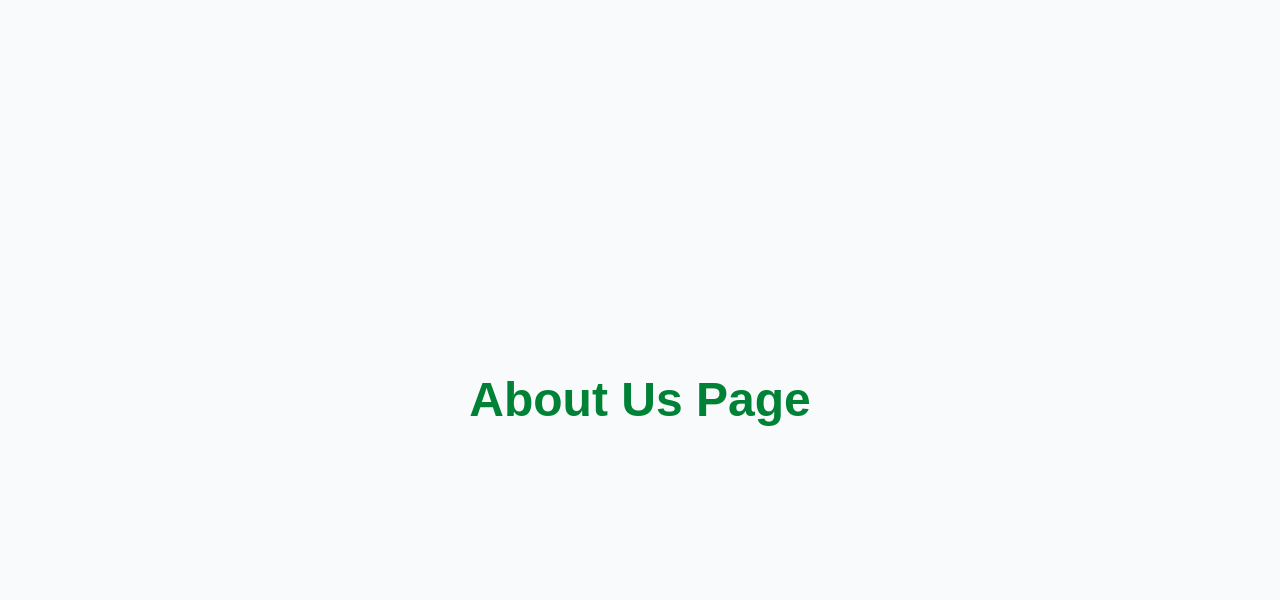
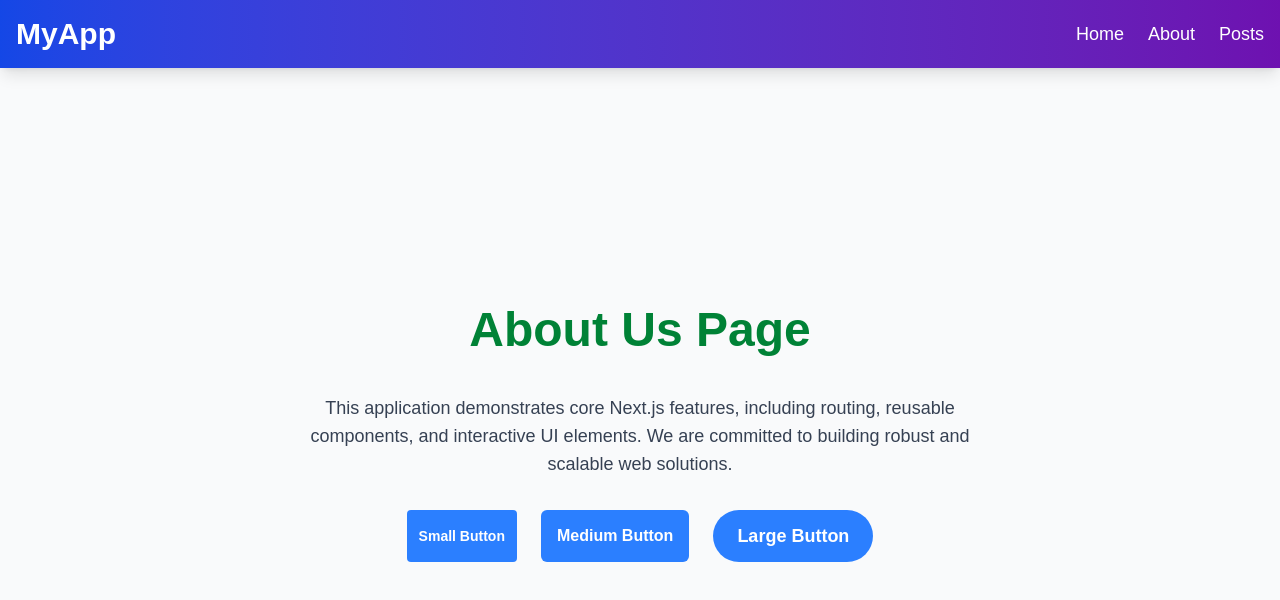
Before and after one commit to KoketsoPhiri/alx-project-0x02-setup, a Next.js app in the folder alx-project-0x02/: page /about/About in a window 1280 px wide. Shown: the top 600 px of the page. Built offline with nearby package versions, Linux system fonts and the light colour scheme.

Commit message:
updated header component

```diff
--- a/alx-project-0x02/components/common/Button.tsx
+++ b/alx-project-0x02/components/common/Button.tsx
@@ -1,16 +1,27 @@
+// components/common/Button.tsx
 import React from 'react';
+import { ButtonProps, ButtonSize, ButtonShape } from '@/interfaces';
 
-interface ButtonProps {
-  children: React.ReactNode;
-  onClick?: () => void;
-  className: string;
-}
+const Button: React.FC<ButtonProps> = ({
+  children,
+  size = 'medium', // Default size
+  shape = 'rounded-md', // Default shape
+  onClick,
+  className, // Allow additional classes
+}) => {
+  const sizeClasses: Record<ButtonSize, string> = {
+    small: 'px-3 py-1 text-sm',
+    medium: 'px-4 py-2 text-base',
+    large: 'px-6 py-3 text-lg',
+  };
 
-const Button: React.FC<ButtonProps> = ({ children, onClick, className }) => {
+  const baseClasses = 'font-semibold transition-colors duration-200 focus:outline-none focus:ring-2 focus:ring-opacity-75';
+  const colorClasses = 'bg-blue-500 hover:bg-blue-600 text-white'; // Default button color
+
   return (
     <button
       onClick={onClick}
-      className={`px-4 py-2 rounded-md bg-blue-500 text-white hover:bg-blue-600 focus:outline-none focus:ring-2 focus:ring-blue-500 focus:ring-opacity-50 ${className}`}
+      className={`${baseClasses} ${colorClasses} ${sizeClasses[size]} ${shape} ${className || ''}`}
     >
       {children}
     </button>
--- a/alx-project-0x02/components/layout/Header.tsx
+++ b/alx-project-0x02/components/layout/Header.tsx
@@ -1,25 +1,39 @@
+// components/layout/Header.tsx
 import Link from 'next/link';
 import React from 'react';
 
 const Header: React.FC = () => {
   return (
-    <header className="bg-blue-600 text-white shadow-md py-4">
-      <div className="container mx-auto flex justify-between items-center px-4">
-        <h3 className="font-bold text-2xl">
+    <header className="bg-gradient-to-r from-blue-700 to-purple-800 text-white shadow-lg py-4">
+      <div className="container mx-auto flex flex-col sm:flex-row justify-between items-center px-4">
+        <h3 className="font-bold text-3xl mb-3 sm:mb-0">
           <Link href="/">
-            <span className="cursor-pointer hover:text-blue-200 transition-colors duration-200">My Next.js App</span>
+            <span className="cursor-pointer hover:text-blue-200 transition-colors duration-200">
+              MyApp
+            </span>
           </Link>
         </h3>
         <nav>
-          <ul className="flex space-x-6">
+          <ul className="flex flex-wrap justify-center sm:justify-start space-x-4 sm:space-x-6 text-lg">
             <li>
               <Link href="/home">
-                <span className="cursor-pointer hover:underline hover:text-blue-200 transition-colors duration-200">Home</span>
+                <span className="cursor-pointer hover:underline hover:text-blue-200 transition-colors duration-200">
+                  Home
+                </span>
               </Link>
             </li>
             <li>
               <Link href="/about">
-                <span className="cursor-pointer hover:underline hover:text-blue-200 transition-colors duration-200">About</span>
+                <span className="cursor-pointer hover:underline hover:text-blue-200 transition-colors duration-200">
+                  About
+                </span>
+              </Link>
+            </li>
+            <li>
+              <Link href="/posts">
+                <span className="cursor-pointer hover:underline hover:text-blue-200 transition-colors duration-200">
+                  Posts
+                </span>
               </Link>
             </li>
           </ul>
--- a/alx-project-0x02/pages/about/About.tsx
+++ b/alx-project-0x02/pages/about/About.tsx
@@ -1,9 +1,32 @@
+// pages/about.tsx
 import React from 'react';
+import Header from '@/components/layout/Header';
+import Button from '@/components/common/Button'; // Import the Button component
 
 const About: React.FC = () => {
   return (
-    <div className="flex justify-center items-center min-h-screen bg-gray-50">
-      <h1 className="text-5xl font-semibold text-green-700">About Us Page</h1>
+    <div className="flex flex-col min-h-screen bg-gray-50">
+      <Header />
+      <main className="flex-grow flex flex-col items-center justify-center p-8">
+        <h1 className="text-5xl font-semibold text-green-700 mb-10">About Us Page</h1>
+
+        <p className="text-lg text-gray-700 max-w-2xl text-center mb-8">
+          This application demonstrates core Next.js features, including routing, reusable components, and interactive UI elements.
+          We are committed to building robust and scalable web solutions.
+        </p>
+
+        <div className="flex flex-col sm:flex-row gap-6"> {/* Use flex-col and then flex-row for responsiveness */}
+          <Button size="small" shape="rounded-sm" onClick={() => alert('Small button clicked!')}>
+            Small Button
+          </Button>
+          <Button size="medium" shape="rounded-md" onClick={() => alert('Medium button clicked!')}>
+            Medium Button
+          </Button>
+          <Button size="large" shape="rounded-full" onClick={() => alert('Large button clicked!')}>
+            Large Button
+          </Button>
+        </div>
+      </main>
     </div>
   );
 };
```
